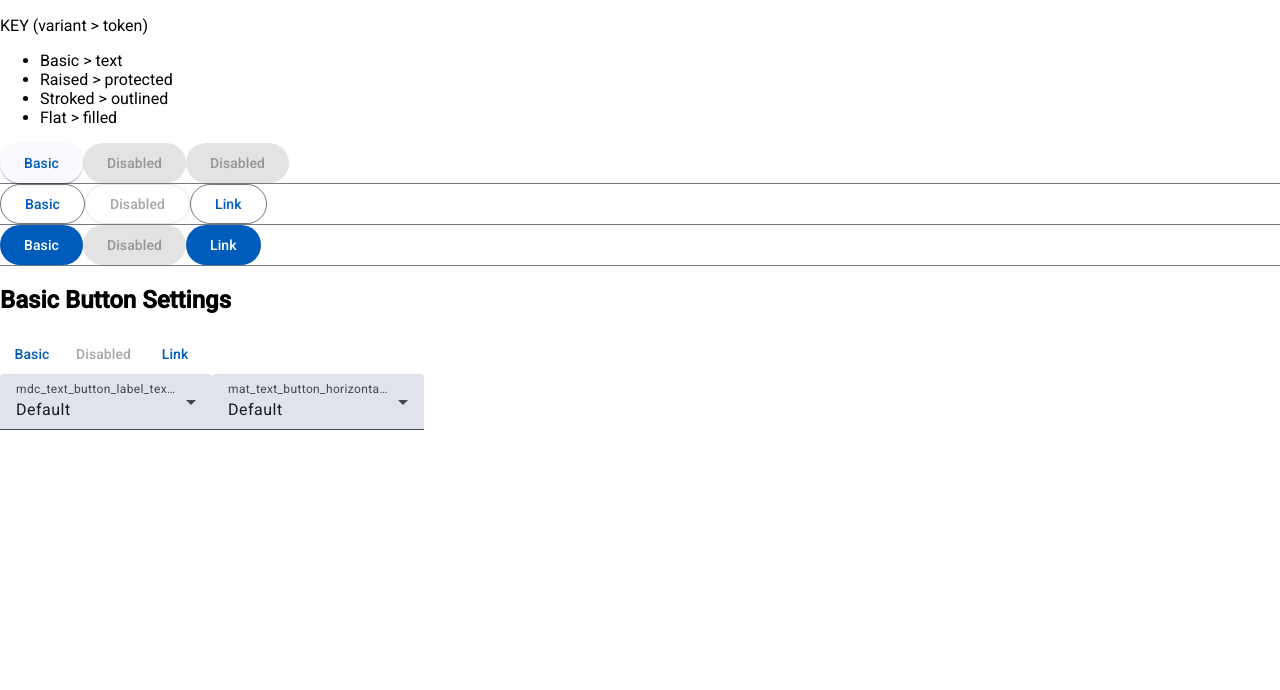
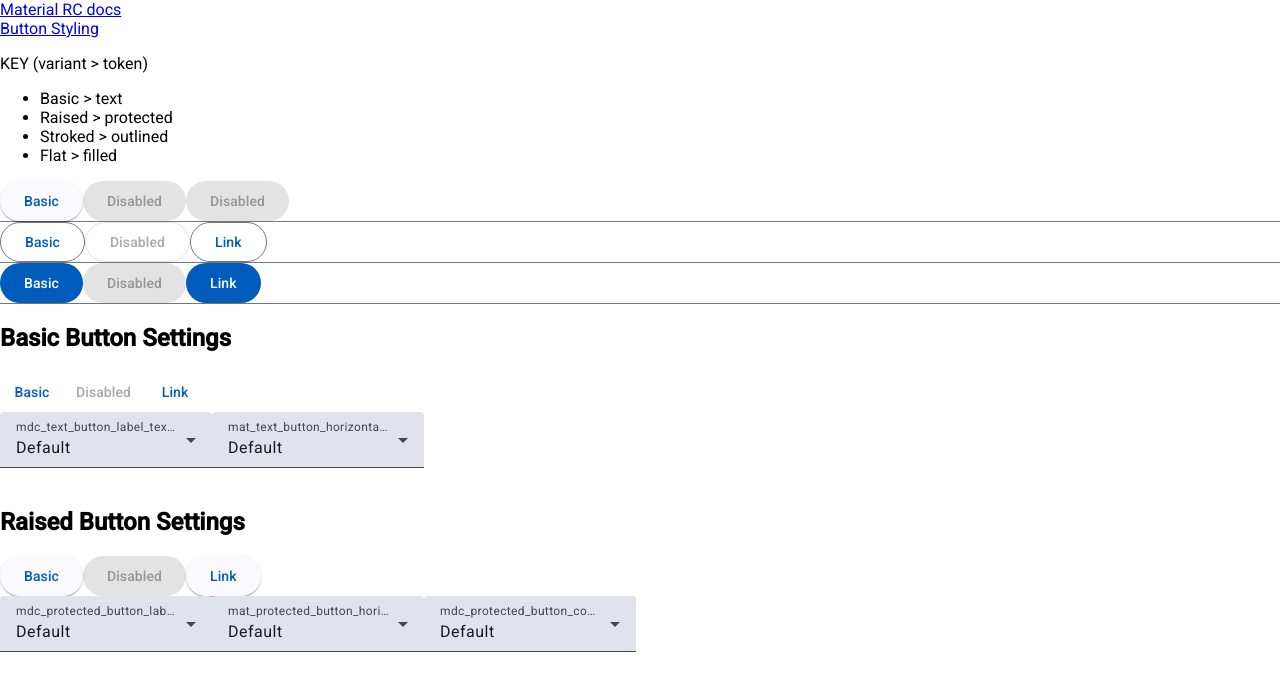
Before and after one commit to michael-small/m3-customizations-buffet, an Angular app: page / in a window 1280 px wide. Shown: the top 690 px of the page. Built offline with nearby package versions, Linux system fonts and the light colour scheme.

Commit message:
feat: raised buttons started

```diff
--- a/src/app/app.component.ts
+++ b/src/app/app.component.ts
@@ -1,15 +1,16 @@
-import { Component } from '@angular/core';
-import { RouterOutlet } from '@angular/router';
+import {Component} from '@angular/core';
+import {RouterOutlet} from '@angular/router';
 import {ButtonComponent} from "./button/button.component";
 
 @Component({
-    selector: 'app-root',
-    standalone: true,
-    imports: [ButtonComponent],
-    template: `
-    <app-button />
+  selector: 'app-root',
+  standalone: true,
+  imports: [ButtonComponent],
+  template: `
+    <a href="https://rc.material.angular.io/" target="_blank">Material RC docs</a>
+    <app-button/>
   `,
-    styles: `
+  styles: `
   `
 })
 export class AppComponent {
--- a/src/app/button/button.component.ts
+++ b/src/app/button/button.component.ts
@@ -7,12 +7,14 @@ import {MatFormFieldModule} from "@angular/material/form-field";
 import {FormsModule} from "@angular/forms";
 import {MatSelectModule} from "@angular/material/select";
 import {BasicControlsComponent} from "./controls/basic-controls.component";
+import {RaisedControlsComponent} from "./controls/raised-controls.component";
 
 @Component({
   selector: 'app-button',
   standalone: true,
-    imports: [MatButtonModule, MatIconModule, MatInputModule, MatFormFieldModule, FormsModule, MatSelectModule, BasicControlsComponent, MatDivider],
+  imports: [MatButtonModule, MatIconModule, MatInputModule, MatFormFieldModule, FormsModule, MatSelectModule, BasicControlsComponent, MatDivider, RaisedControlsComponent],
   template: `
+    <a href="https://rc.material.angular.io/components/button/styling" target="_blank">Button Styling</a>
     <p>KEY (variant > token)</p>
     <ul>
       <li>Basic > text</li>
@@ -26,7 +28,7 @@ import {BasicControlsComponent} from "./controls/basic-controls.component";
       <button mat-raised-button disabled>Disabled</button>
     </section>
 
-    <mat-divider />
+    <mat-divider/>
 
     <section>
       <button mat-stroked-button>Basic</button>
@@ -34,7 +36,7 @@ import {BasicControlsComponent} from "./controls/basic-controls.component";
       <a mat-stroked-button href="https://www.google.com/" target="_blank">Link</a>
     </section>
 
-    <mat-divider />
+    <mat-divider/>
 
     <section>
       <button mat-flat-button>Basic</button>
@@ -42,9 +44,15 @@ import {BasicControlsComponent} from "./controls/basic-controls.component";
       <a mat-flat-button href="https://www.google.com/" target="_blank">Link</a>
     </section>
 
-    <mat-divider />
+    <mat-divider/>
 
     <app-basic-controls />
+    <app-raised-controls />
+  `,
+  styles: `
+    :host {
+      display: block;
+    }
   `,
   host: {
     '[style.--mdc-outlined-button-label-text-color]': "mdc_outlined_button_label_text_color()",
--- a/src/app/button/controls/basic-controls.component.ts
+++ b/src/app/button/controls/basic-controls.component.ts
@@ -2,7 +2,7 @@ import {Component, signal} from '@angular/core';
 import {MatFormField} from "@angular/material/form-field";
 import {MatSelectModule} from "@angular/material/select";
 import {FormsModule} from "@angular/forms";
-import {MatAnchor, MatButton, MatButtonModule} from "@angular/material/button";
+import {MatButtonModule} from "@angular/material/button";
 
 
 @Component({
--- /dev/null
+++ b/src/app/button/controls/raised-controls.component.ts
@@ -0,0 +1,77 @@
+import {Component, signal} from '@angular/core';
+import {MatFormField} from "@angular/material/form-field";
+import {MatSelectModule} from "@angular/material/select";
+import {FormsModule} from "@angular/forms";
+import {MatButtonModule} from "@angular/material/button";
+
+@Component({
+  selector: 'app-raised-controls',
+  standalone: true,
+  imports: [
+    MatFormField,
+    MatSelectModule,
+    FormsModule,
+    MatButtonModule,
+  ],
+  template: `
+    <section id="Raised Button">
+      <h2>Raised Button Settings</h2>
+
+      <div>
+        <button mat-raised-button>Basic</button>
+        <button mat-raised-button disabled>Disabled</button>
+        <a mat-raised-button href="https://www.google.com/" target="_blank">Link</a>
+      </div>
+
+      <mat-form-field>
+        <mat-label>mdc_protected_button_label_protected_color</mat-label>
+        <mat-select [(ngModel)]="$raisedControls.mdc_protected_button_label_protected_color">
+          <mat-option value="">Default</mat-option>
+          <mat-option value="red">red</mat-option>
+          <mat-option value="blue">blue</mat-option>
+          <mat-option value="green">green</mat-option>
+        </mat-select>
+      </mat-form-field>
+
+      <mat-form-field>
+        <mat-label>mat_protected_button_horizontal_padding</mat-label>
+        <mat-select [(ngModel)]="$raisedControls.mat_protected_button_horizontal_padding">
+          <mat-option value="">Default</mat-option>
+          <mat-option value="0">0</mat-option>
+          <mat-option value="4px">4px</mat-option>
+          <mat-option value='12px'>12px</mat-option>
+
+          <mat-option [value]='$random'>Random: {{ $random() }}</mat-option>
+        </mat-select>
+      </mat-form-field>
+
+      <mat-form-field>
+        <mat-label>mdc_protected_button_container_height</mat-label>
+        <mat-select [(ngModel)]="$raisedControls.mdc_protected_button_container_height">
+          <mat-option value="">Default</mat-option>
+          <mat-option value="0">0</mat-option>
+          <mat-option value="4px">4px</mat-option>
+          <mat-option value='12px'>12px</mat-option>
+
+          <mat-option [value]='$random'>Random: {{ $random() }}</mat-option>
+        </mat-select>
+      </mat-form-field>
+    </section>
+  `,
+  styles: `
+  `,
+  host: {
+    '[style.--mdc-protected-button-label-text-color]': "$raisedControls.mdc_protected_button_label_protected_color()",
+    '[style.--mat-protected-button-horizontal-padding]': "$raisedControls.mat_protected_button_horizontal_padding()",
+    '[style.--mdc-protected-button-container-height]': "$raisedControls.mdc_protected_button_container_height()",
+  }
+})
+export class RaisedControlsComponent {
+  $random = signal(`${Math.floor(Math.random() * 100)}px`)
+
+  $raisedControls = {
+    mdc_protected_button_label_protected_color: signal(''),
+    mat_protected_button_horizontal_padding: signal(''),
+    mdc_protected_button_container_height: signal(''),
+  }
+}
```
Lines whose indentation alone changed are shown as unchanged.
